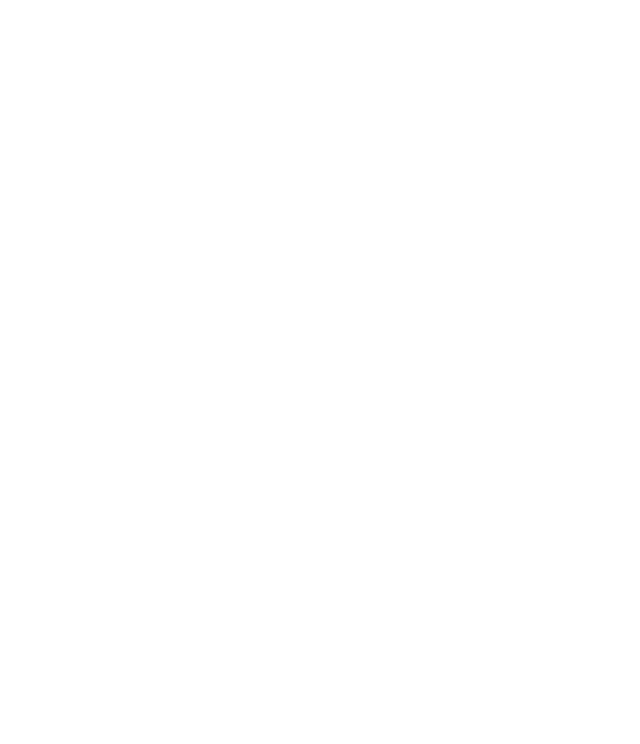
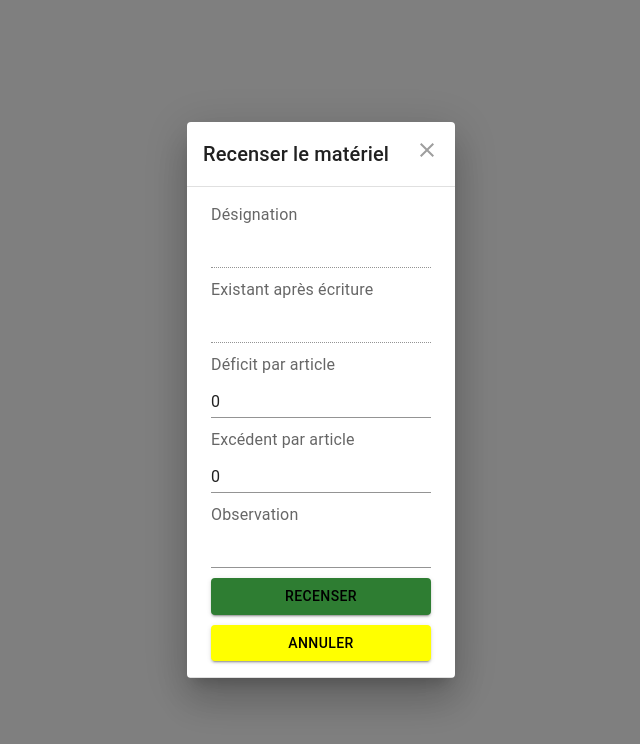
Before and after one commit to iIloRandrianatoandro/recensementFront, a React (Create React App) app: page /recenserMateriel/1 in a window 1280 px wide. Before the commit this address had no page. Shown: the top 744 px of the page, without its empty margins (319-959 px from the left). Built offline with nearby package versions, Linux system fonts and the light colour scheme; no server answers.

Commit message:
recenser  recenser materiel ok reste css boite de confirmation

```diff
--- a/src/App.js
+++ b/src/App.js
@@ -1,12 +1,16 @@
 import { Route, Routes, useLocation } from "react-router-dom";
 import PageUtilisateur from "./components/PageUtilisateur";
 import "./style/index.css";
+import RecenserMaterielForm from "./components/RecenserMaterielForm";
+import RecenserMateriel from "./components/RecenserMateriel";
 
 function App() {
   const location = useLocation();
   return (
     <Routes>
       <Route path="/" element={<PageUtilisateur/>}></Route>
+      <Route path="/recenserMaterielForm/:id" element={<RecenserMaterielForm/>}></Route>
+      <Route path="/recenserMateriel/:id" element={<RecenserMateriel/>}></Route>
     </Routes>
   );
 }
--- a/src/components/PageUtilisateur.jsx
+++ b/src/components/PageUtilisateur.jsx
@@ -4,19 +4,45 @@ import axios from 'axios';
 import InputBase from "@mui/material/InputBase";
 import SearchIcon from "@mui/icons-material/Search";
 import { styled, alpha } from "@mui/material/styles";
+import Button from "@mui/material/Button";
+import { useNavigate } from "react-router-dom";
 
+
+export default function App() {
+  const navigate = useNavigate();
+  //titre des colonnes du tableau
 const columns = [
   { field: 'nomenclature', headerName: 'Nomenclature', width: 150, sortable: false, filterable: true, hideable: false, columnManageable: false },
   { field: 'designation', headerName: 'Désignation', width: 150, sortable: false, filterable: false, disableColumnMenu: true, hideable: false, columnManageable: false },
   { field: 'existantApresEcriture', headerName: 'Existant apres écriture', width: 150, filterable: false, sortable: false, disableColumnMenu: true, hideable: false, columnManageable: false },
-  { field: 'Column 2', headerName: 'recenser', width: 150, filterable: false, sortable: false, disableColumnMenu: true, hideable: false, columnManageable: false },
+  {
+    field: 'recenser',
+    headerName: '', // Laissez le titre vide
+    width: 150,
+    filterable: false,
+    sortable: false,
+    disableColumnMenu: true,
+    hideable: false,
+    columnManageable: false,
+    renderCell: (params) => ( // Utilisez renderCell pour personnaliser la cellule
+      <Button
+        variant="contained"
+        color="primary"
+        onClick={() => handleButtonClick(params.row.idRecensement)} // Remplacez handleButtonClick par votre logique de navigation
+      >
+        Recenser
+      </Button>
+    ),
+  },
 ];
+const handleButtonClick = (id) => {
+  console.log(id)
+  navigate(`/recenserMateriel/${id}`);
+};
 
-export default function App() {
   const baseUrl = 'http://localhost:8000/api';
   const [listematerielsARecenser, setListeMaterielsARecenser] = useState([]);
   const [filteredMateriel, setFilteredMateriel] = useState([]);
-  const [searchText, setSearchText] = useState(""); // État pour la valeur de recherche
 
 
   useEffect(() => {
@@ -69,12 +95,10 @@ const filterMateriel = (searchText) => {
     row.designation.toLowerCase().includes(searchText.toLowerCase())
   );
   setFilteredMateriel(filteredData);
+  console.log(filteredData)
 };
 
 const handleSearchInputChange = (e) => {
-  console.log(e.target.value)
-  //console.log(e.target.value)
-  //setSearchText(e.target.value);
   filterMateriel(e.target.value);
 };
   return (
@@ -87,9 +111,6 @@ const handleSearchInputChange = (e) => {
           placeholder="Recherche…"
           inputProps={{ "aria-label": "recherche" }}
           sx={{ color: "common.white" }}
-          //onChange={(e)=>console.log(e.target.value)}
-          //value={searchText}
-          //onChange={handleSearchInputChange}
           onKeyDown={async(e)=>{
             if (e.key==="Enter"){
               handleSearchInputChange(e)
--- /dev/null
+++ b/src/components/RecenserMateriel.jsx
@@ -0,0 +1,188 @@
+import React from 'react'
+import {
+    Dialog,
+    DialogContent,
+    DialogTitle,
+    Button, FormLabel
+  } from "@mui/material";
+import TextField from '@mui/material/TextField';
+import { useState } from "react";
+import { useNavigate, useParams } from 'react-router-dom';
+import IconButton from '@mui/material/IconButton';
+import CloseIcon from '@mui/icons-material/Close';
+import PropTypes from 'prop-types';
+import { useEffect } from "react";
+
+import axios from "axios";
+
+//axios.defaults.headers.common['X-CSRF-TOKEN'] = document.querySelector('meta[name="csrf-token"]').getAttribute('content');
+
+
+
+
+  //composant pour mettre le titre de la boite de dialogue
+  function BootstrapDialogTitle(props) {
+    const { children, onClose, ...other } = props;
+
+    BootstrapDialogTitle.propTypes = {
+      children: PropTypes.node,
+      onClose: PropTypes.func.isRequired,
+    };
+    return (
+      <DialogTitle sx={{ m: 0, p: 2 }} {...other}>
+        {children}
+        {onClose ? (
+          <IconButton
+            aria-label="close"
+            onClick={onClose}
+            sx={{
+              position: 'absolute',
+              right: 8,
+              top: 8,
+              color: (theme) => theme.palette.grey[500],
+            }}
+          >
+            <CloseIcon />
+          </IconButton>
+        ) : null}
+      </DialogTitle>
+    );
+  }
+
+export default function RecenserMateriel() {
+    const baseUrl = "http://localhost:8000/api";
+    // récupérer l'id du recensement a partir de l'url
+    const { id } = useParams();
+
+    const navigate = useNavigate();
+    const [recenser, setRecenser] = useState(true);
+    const [designation, setDesignation] = useState("");
+    const [existantApresEcriture, setExistantApresEcriture] = useState("");
+    const [deficitPartArticle, setDeficitPartArticle] = useState(0);
+    const [excedentParArticle, setExcedentParArticle] = useState(0);
+    const [observation, setObservation] = useState("");
+
+    const recenserMateriel=async(e)=>{
+        e.preventDefault();
+        console.log(deficitPartArticle)
+        console.log(excedentParArticle)
+        console.log(observation)
+        await axios.request({
+            //const response = await axios.get();
+            url: `${baseUrl}/recenserMateriel/${id}`,
+            method:"POST",
+            data: {
+                deficitParArticle: deficitPartArticle,
+                excedentParArticle: excedentParArticle,
+                observation: observation,
+            },
+
+          })
+          .then(res=>{alert(res)})//,navigate('/liste')
+          .catch(err=>alert(err))
+    }
+    const remplirDeficit = (event) => {
+        const value = event.target.value;
+        setDeficitPartArticle(value);
+
+        // Désactive le Field2 si Field1 a une valeur
+        if (value) {
+          setExcedentParArticle(0);
+        }
+      };
+
+      const remplirExcedent = (event) => {
+        const value = event.target.value;
+        setExcedentParArticle(value);
+
+        // Désactive le Field1 si Field2 a une valeur
+        if (value) {
+            setDeficitPartArticle(0);
+        }
+      };
+    const fermerFenetre=()=>{
+        setRecenser(false);
+        navigate(`/`);
+    }
+    useEffect(()=>{
+        const getRecensementById=async()=>{
+            const response = await axios.get(`${baseUrl}/voirRecensement/${id}`);
+            const recensement= response.data[0]
+            console.log(recensement)
+            setDesignation(recensement.designation);
+            setExistantApresEcriture(recensement.existantApresEcriture)
+        };
+        getRecensementById();
+    },[id])
+  return (
+    <Dialog
+    open={recenser}//la boite de dialogie s'ouvre quand recenser==true
+    >
+    <BootstrapDialogTitle id="customized-dialog-title" onClose={fermerFenetre}>
+    Recenser le matériel
+    </BootstrapDialogTitle>
+        <DialogContent dividers>
+            <form onSubmit={recenserMateriel} style={{ display: "flex", flexDirection: "column", gap: "10px"}}>
+        <FormLabel>Désignation</FormLabel>
+        <TextField
+                id="standard-required"
+                variant="standard"
+                value={designation}
+                disabled={true}
+        />
+        <FormLabel>Existant après écriture</FormLabel>
+        <TextField
+                id="standard-required"
+                variant="standard"
+                value={existantApresEcriture}
+                disabled={true}
+        />
+            <FormLabel>Déficit par article</FormLabel>
+        <TextField
+                id="standard-required"
+                variant="standard"
+                type='number'
+                InputProps={{inputProps:{min: 0,max: existantApresEcriture} }}//max  existantApresEcriture
+                //onChange={(e) => setDeficitPartArticle(e.target.value)}
+                value={deficitPartArticle}
+                onChange={remplirDeficit}
+                disabled={excedentParArticle.length > 0}
+        />
+        <FormLabel>Excédent par article</FormLabel>
+        <TextField
+                id="standard-required"
+                variant="standard"
+                type='number'
+                InputProps={{inputProps:{min: 0,max: 10} }}
+                //onChange={(e) => setExcedentParArticle(e.target.value)}
+                value={excedentParArticle}
+                onChange={remplirExcedent}
+                disabled={deficitPartArticle.length > 0}
+        />
+        <FormLabel>Observation</FormLabel>
+        <TextField
+                id="standard-required"
+                variant="standard"
+                onChange={(e) => setObservation(e.target.value)}
+        />
+          <Button
+              variant="contained"
+              type="submit"
+              color="success"
+              sx={{ color:'black'}}
+            >
+              Recenser
+            </Button>
+            <Button
+              variant="contained"
+              type="button"
+              sx={{bgcolor:'yellow', color:'black'}}
+              onClick={fermerFenetre}
+            >
+              Annuler
+            </Button>
+            </form>
+        </DialogContent>
+    </Dialog>
+  )
+}
--- /dev/null
+++ b/src/components/RecenserMaterielForm.jsx
@@ -0,0 +1,46 @@
+import React from 'react'
+import { Button,FormControl, FormLabel } from '@mui/material';
+import TextField from '@mui/material/TextField';
+
+export default function RecenserMaterielForm() {
+  return (
+    <FormControl method="post" >
+       <FormLabel>Déficit par article</FormLabel>
+        <TextField
+                id="standard-required"
+                variant="standard"
+                type='number'
+                InputProps={{inputProps:{min: 0,max: 10} }}//max tkn existant par recensement
+        />
+        <FormLabel>Excédent par article</FormLabel>
+        <TextField
+                id="standard-required"
+                defaultValue="Chabmbre 222"
+                variant="standard"
+                type='number'
+                InputProps={{inputProps:{min: 0,max: 10} }}
+        />
+        <FormLabel>Observation</FormLabel>
+        <TextField
+                id="standard-required"
+                defaultValue="Chabmbre 222"
+                variant="standard"
+        />
+          <Button
+              variant="contained"
+              type="submit"
+              color="success"
+              sx={{ color:'black'}}
+            >
+              Recenser
+            </Button>
+            <Button
+              variant="contained"
+              type="button"
+              sx={{bgcolor:'yellow', color:'black'}}
+            >
+              Annuler
+            </Button>
+    </FormControl>
+  )
+}
```
